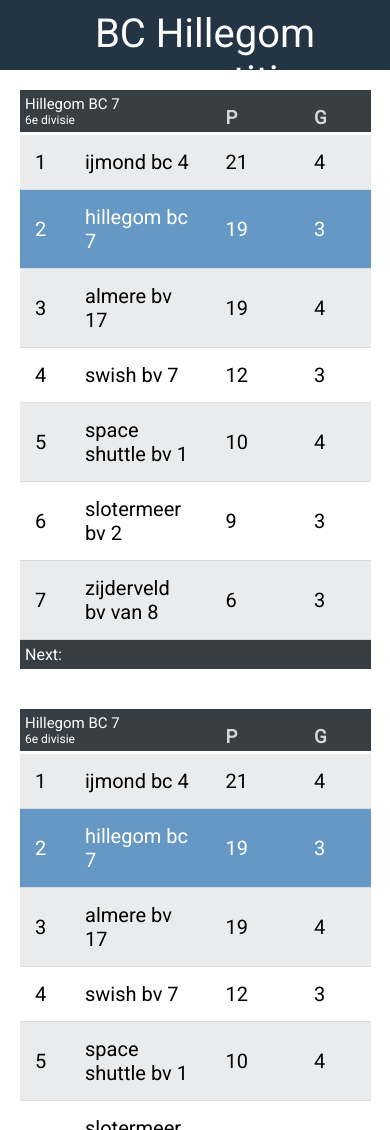
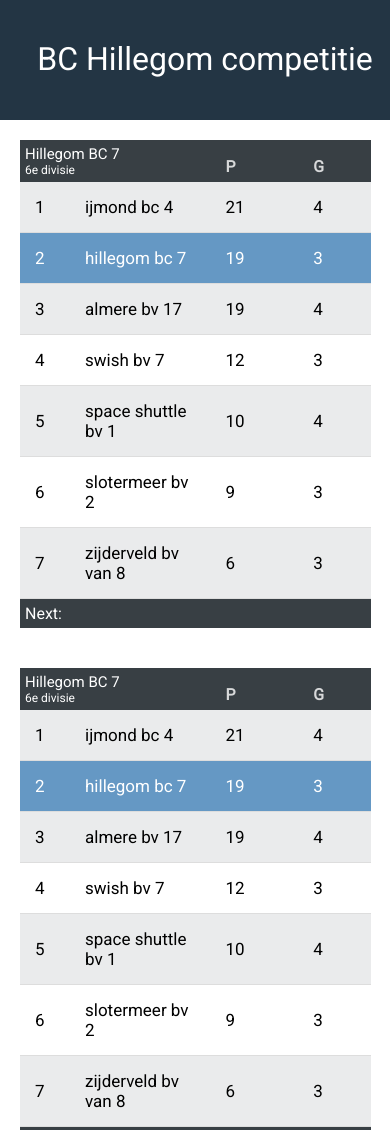
Before and after one commit to SandervWickeren/Club_Competition, a plain HTML site: page index.html in a window 390 px wide. Shown: the top 1130 px of the page. Drawn offline with nearby package versions, Linux system fonts and the light colour scheme.

Commit message:
responsive update

```diff
--- a/style.css
+++ b/style.css
@@ -7,12 +7,12 @@ body {
 #head {
 	background-color: #233544;
 	color: white;
-	padding: 10px 10px 0px 10px;
+	padding: 40px 10px 20px 10px;
 	height: 60px;
 	width: 100%;
 	text-align: center;
 	font-family: 'Roboto', sans-serif;
-	font-size: 2.5em;
+	font-size: 2em;
 }
 
 @media only screen and (min-width: 1300px) {
@@ -27,13 +27,13 @@ body {
   }
 }
 
-@media only screen and (max-width: 1100px) {
+@media only screen and (max-width: 1000px) {
   .team {
 	width: 90%;
   }
 
   table {
-  	font-size: 20px;
+  	font-size: 17px;
   }
 
   .teamname {
```
